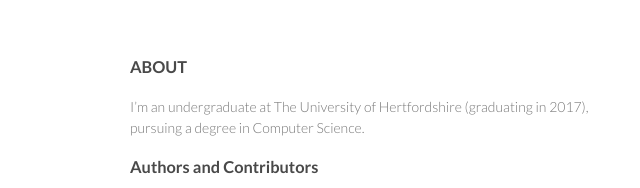
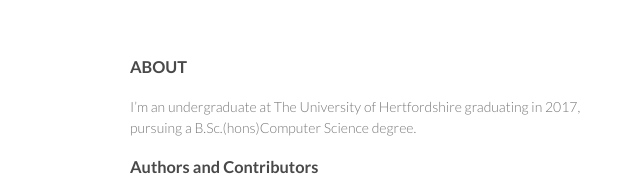
Before and after one commit to tharuni/tharuni.github.io, a plain HTML site: page index.html in a window 1280 px wide. Shown: the top 188 px of the page, 440-1080 px from the left. Drawn offline with Linux system fonts and the light colour scheme.

Commit message:
Update index.html
c

```diff
--- a/index.html
+++ b/index.html
@@ -28,7 +28,7 @@
         <h3>
 <a id="welcome-to-github-pages" class="anchor" href="#welcome-to-github-pages" aria-hidden="true"><span class="octicon octicon-link"></span></a>ABOUT</h3>
 
-<p>I’m an undergraduate at The University of Hertfordshire (graduating in 2017), pursuing a degree in Computer Science.</p>
+<p>I’m an undergraduate at The University of Hertfordshire graduating in 2017, pursuing a B.Sc.(hons)Computer Science degree.</p>
 
 <h3>
 <a id="authors-and-contributors" class="anchor" href="#authors-and-contributors" aria-hidden="true"><span class="octicon octicon-link"></span></a>Authors and Contributors</h3>
```
